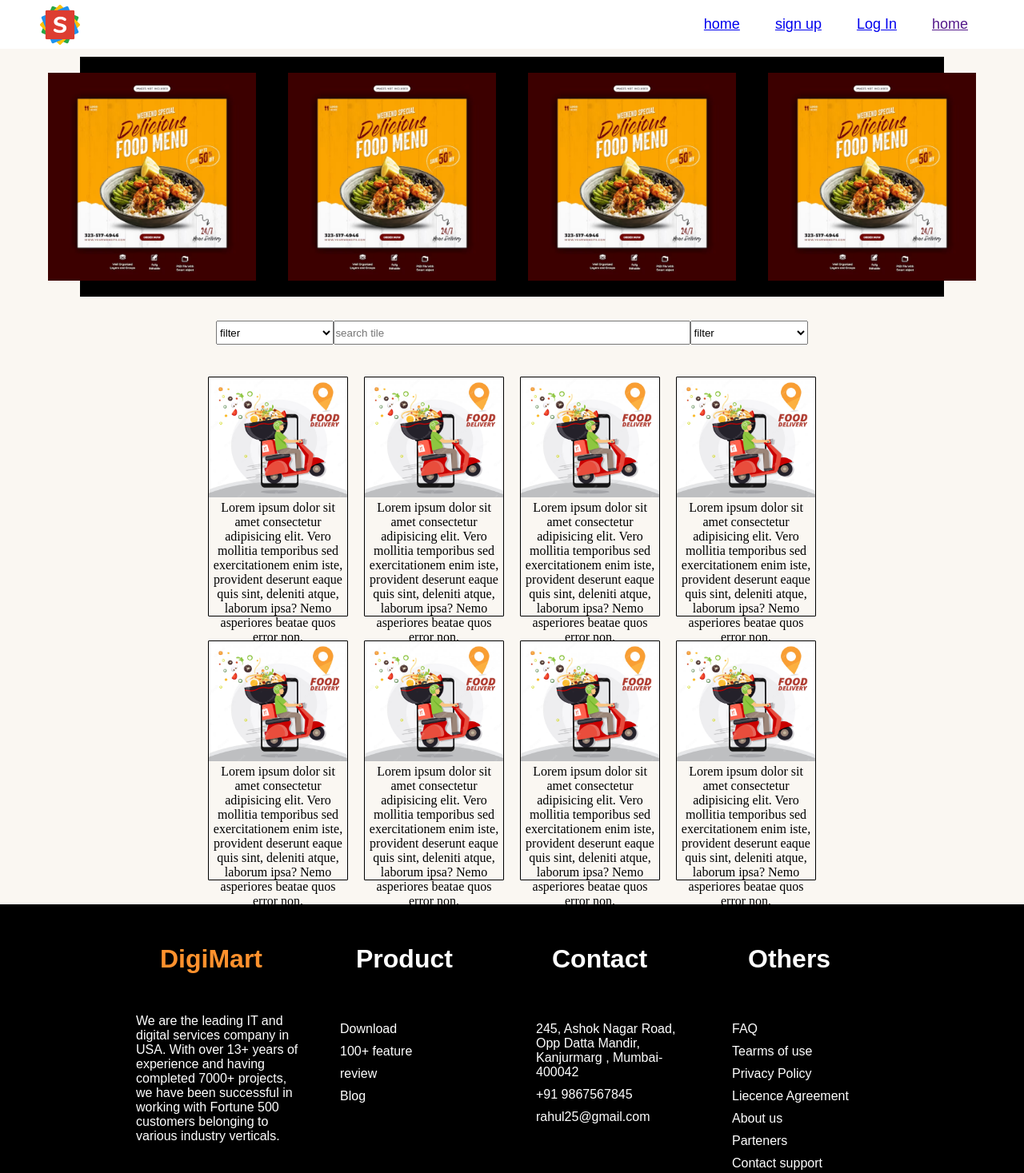
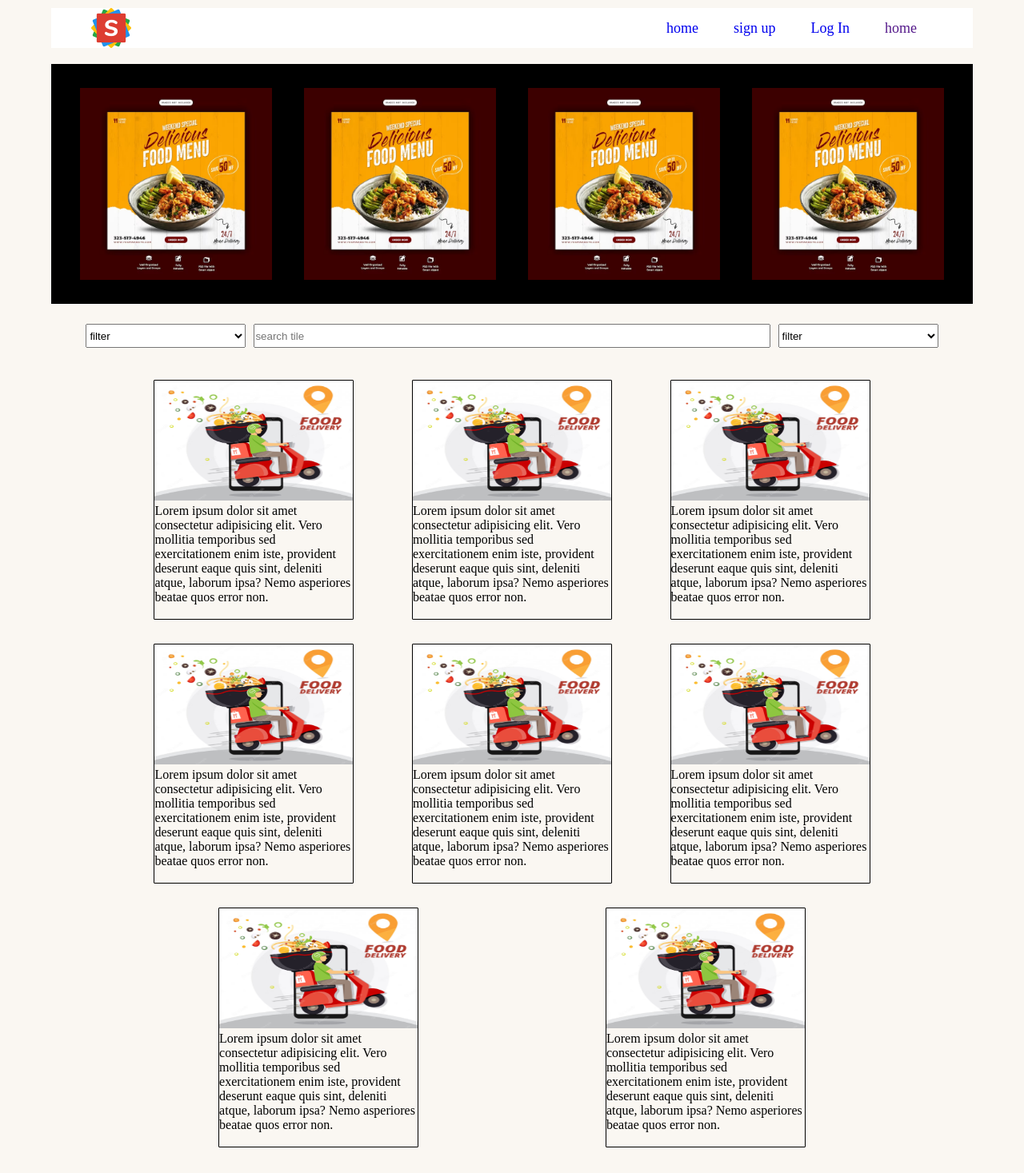
Before and after one commit to YASHP1484/digiMART, a plain HTML site: page index.html in a window 1280 px wide. Shown: the top 1467 px of the page at 80% size. Drawn offline with Linux system fonts and the light colour scheme.

Commit message:
commit-changes

```diff
--- a/index.html
+++ b/index.html
@@ -1,141 +1,214 @@
 <!DOCTYPE html>
 <html lang="en">
+
 <head>
     <meta charset="UTF-8">
     <meta name="viewport" content="width=, initial-scale=1.0">
     <title>Document</title>
 
     <style>
-        *{
+        * {
             margin: 0px;
             padding: 0px;
             box-sizing: border-box;
         }
 
-        .header{
-            width: 100%;
+       body{
+        background-color: #faf7f2;
+       }
+        .container {
+            padding: 10px 5%;
         }
 
-        .nav{
+        nav {
             display: flex;
             /* width: 100%; */
             align-items: center;
             padding: 0px 50px;
-            background-color:white;
+            background-color: white;
             justify-content: space-between;
-            position: sticky ;
+            position: sticky;
         }
 
-        .header {
+        .nav {
             position: sticky;
             top: 0;
         }
-        .nav ul li {
-             padding: 20px;
-            /* background-color: aqua; */
+
+        nav ul li {
+            margin: 10px 20px;
             display: inline-block;
-            color: black;
-            font-family: sans-serif;
-            font-size: large;
-            font-weight: 100;
+            list-style: none;
         }
 
-        nav li a{
+        nav ul li a {
             text-decoration: none;
+            font-size: 18px;
+            position: relative;
         }
 
-        a:hover{
-            color: #FF912D;
+        nav .fas {
+            display: none;
         }
 
-        .container{
-            padding: 100px;
-            padding-top: 10px;
-            padding-bottom: 10px;
+        nav ul li a::after {
+            content: "";
+            width: 0;
+            height: 3px;
+            background-color: #ff912d;
+            position: absolute;
+            left: 0px;
+            bottom: -6px;
+            transition: 0.5s;
+        }
+
+        nav ul li a:hover::after {
             width: 100%;
-            background-color: #FAF7F2;
-            /* overflow-y: scroll; */
-            /* display: inline; */
         }
-        .up .main-carousel{
 
+        .cards {
+            display: flex;
+            flex-direction: row;
+            padding: 10px 100px;
+            width: 100%;
             background-color: black;
-            display: flex;
             justify-content: center;
             height: 300px;
         }
 
-        .imgup{
+
+        .imgup {
             margin: 20px;
+            flex-wrap: wrap;
             transition: 0.5s;
         }
 
-        .imgup:hover{
+        .imgup:hover {
             transform: scale(1.1);
         }
 
-        .middle{
-            padding: 10px 150px;
+        .filters {
+            margin: 15px 8%;
             display: flex;
-            justify-content: space-between;
+            justify-content: space-around;
+
         }
-        select{
+
+        .filters li {
+            list-style: none;
+        }
+
+        .filters li:nth-child(2) {
+            flex-basis: 60%;
+        }
+
+        .filters li input {
+            width: 100%;
+            height: 100%;
+        }
+
+        .card-main {
+            margin: 10px 8%;
+            margin-top: 0px;
+            display: flex;
+            flex-wrap: wrap;
+        }
+
+        .cardview {
+            height: 300px;
+            width: 250px;
+            border: 1px solid black;
+            border-radius: 1px;
+            margin:15px auto;
+            transition: 0.5s;
+        }
+
+        .card-img{
+            height: 150px;
+            width: 100%;
+
+        }
+
+        .cardview:hover{
+            transform: scale(1.1);
+        }
+
+        select {
             width: 200px;
             height: 30px;
         }
 
-        .footer{
-           background-color: black;
+        .footer {
+            margin: 10px 5%;
             display: block;
-           color:white;
+            color: white;
             font-family: sans-serif;
 
         }
 
-        .f1{
-            width: 300px;
+        .foot-1{
+            display: flex;
+            background-color: black;
+            color: white;
         }
 
-         .f1 li{
+        .f1 {
+            width: 100%;
+            display: flex;
+            flex-direction:column;
+        }
+
+        .f1 h1{
+            padding: 50px;
+        }
+
+        .f1 ul{
+            padding: 0px 20px;
+        }
+
+        .f1 li {
             list-style: none;
-            margin: 10px;
+            margin:10px;
+            padding-left: 20px;
             cursor: pointer;
         }
 
-
-        .foot2{
+        .foot-2 {
             display: flex;
             background-color: #0B0B0B;
             justify-content: space-between;
         }
 
-        .foot2 ul li{
+        .foot-2 ul li {
             padding: 20px;
             display: inline-block;
         }
 
-        .foot2 li a{
+        .foot-2 li a {
             color: white;
         }
-
     </style>
     <!-- <script src="sticky.js"></script> -->
 </head>
+
 <body>
-    <div class="header">
-        <div class="nav">
-        <img src="download.png" alt="" class="logo">
+    <div id="header">
+        <div class="container">
+            <nav><img src="download.png" alt="" class="logo">
                 <ul>
                     <li><a href="index.html">home</a></li>
                     <li><a href="signup.html">sign up</a></li>
                     <li><a href="login.html">Log In</a></li>
                     <li><a href="">home</a></li>
+                    <i class="fas fa-times" id="icon-2" onclick="closemenu()"></i>
                 </ul>
+                <i class="fas fa-bars" id="icon-1" onclick="openmenu()"></i>
+            </nav>
         </div>
     </div>
+    <div id="hero-sec">
         <div class="container">
-        <div class="up ">
-            <div class="main-carousel">
+            <div class="cards">
                 <img src="food-menu-restaurant-social-media-banner-template_120329-1748.avif" class="imgup" alt="">
                 <img src="food-menu-restaurant-social-media-banner-template_120329-1748.avif" class="imgup" alt="">
                 <img src="food-menu-restaurant-social-media-banner-template_120329-1748.avif" class="imgup" alt="">
@@ -144,113 +217,145 @@
               -->
             </div>
         </div>
-        <div class="middle" style="margin: 20px;">
-                <select name="" id="" style="width: 215px;">
+    </div>
+
+    <div id="middle">
+
+            <ul class="filters">
+                <li>
+                    <select name="" id="">
                         <option value="">filter</option>
                         <option value="">filter</option>
                         <option value="">filter</option>
                     </select>
-            <input type="text" placeholder="search tile" style="width: 650px;">
-            <select style="width: 215px;">
+                </li>
+                <li>
+                    <input type="text" placeholder="search tile">
+                </li>
+                <li>
+                    <select>
                         <option value="">filter</option>
                         <option value="">filter</option>
                         <option value="">filter</option>
                     </select>
-        </div>
-        <div class="down" style="margin: 10px 150px; margin-top: 0px; display: flex;">
-            <div class="cardview" style="height: 300px; width: 300px; border: 1px solid black; border-radius: 1px; margin:10px;">
-               <div > <img src="food-delivery-service-fast-food-delivery-scooter-delivery-service-illustration_67394-869.avif" style="height: 150px; width: 100%;" alt=""> </div>
-                <div style="text-align: center;">Lorem ipsum dolor sit amet consectetur adipisicing elit. Vero mollitia temporibus sed exercitationem enim iste, provident deserunt eaque quis sint, deleniti atque, laborum ipsa? Nemo asperiores beatae quos error non.
+                </li>
+            </ul>
         </div>
     </div>
 
-            <div class="cardview" style="height: 300px; width: 300px; border: 1px solid black; border-radius: 1px;margin:10px;">
-                <div> <img src="food-delivery-service-fast-food-delivery-scooter-delivery-service-illustration_67394-869.avif" style="height: 150px; width: 100%;" alt=""> </div>
-                 <div style="text-align: center;">Lorem ipsum dolor sit amet consectetur adipisicing elit. Vero mollitia temporibus sed exercitationem enim iste, provident deserunt eaque quis sint, deleniti atque, laborum ipsa? Nemo asperiores beatae quos error non.
+    <div id="down">
+        <div class="container">
+            <div class="card-main">
+                <div class="cardview">
+                    <img class="card-img"
+                        src="food-delivery-service-fast-food-delivery-scooter-delivery-service-illustration_67394-869.avif"
+                        alt="">
+                    <p>Lorem ipsum dolor sit amet consectetur adipisicing elit. Vero mollitia temporibus sed
+                        exercitationem enim iste, provident deserunt eaque quis sint, deleniti atque, laborum ipsa? Nemo
+                        asperiores beatae quos error non.
+                    </p>
                 </div>
+                <div class="cardview">
+                    <img class="card-img"
+                        src="food-delivery-service-fast-food-delivery-scooter-delivery-service-illustration_67394-869.avif"
+                       alt="">
+                    <p>Lorem ipsum dolor sit amet consectetur adipisicing elit. Vero mollitia temporibus sed
+                        exercitationem enim iste, provident deserunt eaque quis sint, deleniti atque, laborum ipsa? Nemo
+                        asperiores beatae quos error non.
+                    </p>
                 </div>
-
-             <div class="cardview" style="height: 300px; width: 300px; border: 1px solid black; border-radius: 1px;margin:10px;">
-                <div> <img src="food-delivery-service-fast-food-delivery-scooter-delivery-service-illustration_67394-869.avif" style="height: 150px; width: 100%;" alt=""> </div>
-                 <div style="text-align: center;">Lorem ipsum dolor sit amet consectetur adipisicing elit. Vero mollitia temporibus sed exercitationem enim iste, provident deserunt eaque quis sint, deleniti atque, laborum ipsa? Nemo asperiores beatae quos error non.
+                <div class="cardview">
+                    <img class="card-img"
+                        src="food-delivery-service-fast-food-delivery-scooter-delivery-service-illustration_67394-869.avif"
+                         alt="">
+                    <p>Lorem ipsum dolor sit amet consectetur adipisicing elit. Vero mollitia temporibus sed
+                        exercitationem enim iste, provident deserunt eaque quis sint, deleniti atque, laborum ipsa? Nemo
+                        asperiores beatae quos error non.
+                    </p>
                 </div>
-             </div>
-
-             <div class="cardview" style="height: 300px; width: 300px; border: 1px solid black; border-radius: 1px;margin:10px;">
-                <div> <img src="food-delivery-service-fast-food-delivery-scooter-delivery-service-illustration_67394-869.avif" style="height: 150px; width: 100%;" alt=""> </div>
-                 <div style="text-align: center;">Lorem ipsum dolor sit amet consectetur adipisicing elit. Vero mollitia temporibus sed exercitationem enim iste, provident deserunt eaque quis sint, deleniti atque, laborum ipsa? Nemo asperiores beatae quos error non.
-                 </div>
-
-                </div>
-        </div>
-        <div class="down" style="margin: 10px 150px; display: flex;">
-
-            <div class="cardview" style="height: 300px; width: 300px; border: 1px solid black; border-radius: 1px; margin: 10px;">
-               <div> <img src="food-delivery-service-fast-food-delivery-scooter-delivery-service-illustration_67394-869.avif" style="height: 150px; width: 100%;" alt=""> </div>
-                <div style="text-align: center;">Lorem ipsum dolor sit amet consectetur adipisicing elit. Vero mollitia temporibus sed exercitationem enim iste, provident deserunt eaque quis sint, deleniti atque, laborum ipsa? Nemo asperiores beatae quos error non.
-                </div>
-            </div>
-
-            <div class="cardview" style="height: 300px; width: 300px; border: 1px solid black; border-radius: 1px; margin:10px;">
-               <div> <img src="food-delivery-service-fast-food-delivery-scooter-delivery-service-illustration_67394-869.avif" style="height: 150px; width: 100%;" alt=""> </div>
-                <div style="text-align: center;">Lorem ipsum dolor sit amet consectetur adipisicing elit. Vero mollitia temporibus sed exercitationem enim iste, provident deserunt eaque quis sint, deleniti atque, laborum ipsa? Nemo asperiores beatae quos error non.
-                </div>
-            </div>
-
-            <div class="cardview" style="height: 300px; width: 300px; border: 1px solid black; border-radius: 1px; margin:10px;">
-                <div> <img src="food-delivery-service-fast-food-delivery-scooter-delivery-service-illustration_67394-869.avif" style="height: 150px; width: 100%;" alt=""> </div>
-                 <div style="text-align: center;">Lorem ipsum dolor sit amet consectetur adipisicing elit. Vero mollitia temporibus sed exercitationem enim iste, provident deserunt eaque quis sint, deleniti atque, laborum ipsa? Nemo asperiores beatae quos error non.
-                 </div>
-             </div>
-
-             <div class="cardview" style="height: 300px; width: 300px; border: 1px solid black; border-radius: 1px; margin:10px;">
-                <div> <img src="food-delivery-service-fast-food-delivery-scooter-delivery-service-illustration_67394-869.avif" style="height: 150px; width: 100%;" alt=""> </div>
-                 <div style="text-align: center;">Lorem ipsum dolor sit amet consectetur adipisicing elit. Vero mollitia temporibus sed exercitationem enim iste, provident deserunt eaque quis sint, deleniti atque, laborum ipsa? Nemo asperiores beatae quos error non.
-                 </div>
-             </div>
-
-           </div>
-    </div>
-    <div class="footer" >
-        <div class="foot" style="display: flex; margin: 0px 150px;">
-            <div class="f1">
-                <div style="padding: 50px; align-items:first baseline;"><h1 style=" color:#FF912D;">DigiMart</h1></div>
-                 <div>
-                    <p  style="padding: 0px 20px;">We are the leading IT and digital services company in USA. With over 13+ years of experience and having completed 7000+ projects, we have been successful in working with Fortune 500 customers belonging to various industry verticals.
+                <div class="cardview">
+                    <img class="card-img"
+                        src="food-delivery-service-fast-food-delivery-scooter-delivery-service-illustration_67394-869.avif"
+                         alt="">
+                    <p>Lorem ipsum dolor sit amet consectetur adipisicing elit. Vero mollitia temporibus sed
+                        exercitationem enim iste, provident deserunt eaque quis sint, deleniti atque, laborum ipsa? Nemo
+                        asperiores beatae quos error non.
                     </p>
                 </div>
 
+                <div class="cardview">
+                    <img class="card-img"
+                        src="food-delivery-service-fast-food-delivery-scooter-delivery-service-illustration_67394-869.avif"
+                        alt="">
+                    <p>Lorem ipsum dolor sit amet consectetur adipisicing elit. Vero mollitia temporibus sed
+                        exercitationem enim iste, provident deserunt eaque quis sint, deleniti atque, laborum ipsa? Nemo
+                        asperiores beatae quos error non.
+                    </p>
+                </div>
+                <div class="cardview">
+                    <img class="card-img"
+                        src="food-delivery-service-fast-food-delivery-scooter-delivery-service-illustration_67394-869.avif"
+                         alt="">
+                    <p>Lorem ipsum dolor sit amet consectetur adipisicing elit. Vero mollitia temporibus sed
+                        exercitationem enim iste, provident deserunt eaque quis sint, deleniti atque, laborum ipsa? Nemo
+                        asperiores beatae quos error non.
+                    </p>
+                </div>
+                <div class="cardview">
+                    <img class="card-img"
+                        src="food-delivery-service-fast-food-delivery-scooter-delivery-service-illustration_67394-869.avif"
+                         alt="">
+                    <p>Lorem ipsum dolor sit amet consectetur adipisicing elit. Vero mollitia temporibus sed
+                        exercitationem enim iste, provident deserunt eaque quis sint, deleniti atque, laborum ipsa? Nemo
+                        asperiores beatae quos error non.
+                    </p>
+                </div>
+                <div class="cardview">
+                    <img class="card-img"
+                        src="food-delivery-service-fast-food-delivery-scooter-delivery-service-illustration_67394-869.avif"
+                         alt="">
+                    <p>Lorem ipsum dolor sit amet consectetur adipisicing elit. Vero mollitia temporibus sed
+                        exercitationem enim iste, provident deserunt eaque quis sint, deleniti atque, laborum ipsa? Nemo
+                        asperiores beatae quos error non.
+                    </p>
+                </div>
+            </div>
+    </div>
+</div>
+    <div id="footer">
+        <div class="container">
+        <div class="foot-1" >
+            <div class="f1">
+                    <h1 style=" color:#FF912D;">DigiMart</h1>
+
+                    <p style="padding: 0px 20px;">We are the leading IT and digital services company in USA. With over
+                        13+ years of experience and having completed 7000+ projects, we have been successful in working
+                        with Fortune 500 customers belonging to various industry verticals.
+                    </p>
             </div>
 
             <div class="f1">
-                <div style="padding: 50px; align-items:first baseline;"><h1>Product</h1></div>
-                <div>
-                     <ul style="padding: 0px 20px;">
+                    <h1>Product</h1>
+                    <ul>
                         <li>Download</li>
                         <li>100+ feature</li>
                         <li>review</li>
                         <li>Blog</li>
                     </ul>
-
-                 </div>
             </div>
 
             <div class="f1">
-                <div style="padding: 50px; align-items:first baseline;"><h1>Contact</h1></div>
-                <div>
+                    <h1>Contact</h1>
                     <ul style="padding: 0px 20px;">
                         <li>245, Ashok Nagar Road, Opp Datta Mandir, Kanjurmarg , Mumbai-400042</li>
                         <li>+91 9867567845</li>
                         <li>rahul25@gmail.com</li>
-
                     </ul>
-                </div>
             </div>
 
             <div class="f1">
-                <div style="padding: 50px; align-items:first baseline;"><h1>Others</h1></div>
-                <div>
-                    <ul style="padding: 0px 20px;">
+                    <h1>Others</h1>
+                    <ul >
                         <li>FAQ</li>
                         <li>Tearms of use</li>
                         <li>Privacy Policy</li>
@@ -261,9 +366,7 @@
                     </ul>
             </div>
         </div>
-
-        </div>
-        <div class="foot2">
+        <div class="foot-2">
             <ul style="padding: 0px 0px 0px 150px;">
                 <li><a href="">youtube</a> </li>
                 <li><a href="">facebook</a> </li>
@@ -272,13 +375,13 @@
             </ul>
             <p style="padding: 20px 150px 20px 0px;">@2022 All Rights Reserved.Developed by DIGIMART </p>
         </div>
-
+    </div>
     </div>
 </body>
 <script>const nav = document.querySelector('.header');
     const offset = nav.getBoundingClientRect();
 
-    window.addEventListener('scroll', function() {
+    window.addEventListener('scroll', function () {
         if (window.pageYOffset > offset.top) {
             nav.style.position = 'fixed';
             nav.style.top = 0;
@@ -301,4 +404,5 @@
     //   pauseAutoPlayOnHover: true,
     //   groupCells: 1,
     // });</script>
+
 </html>
```
Also changed, not shown: login.html (+276 -102 lines), signup.html (+0 -1 lines). Lines whose indentation alone changed are shown as unchanged.
